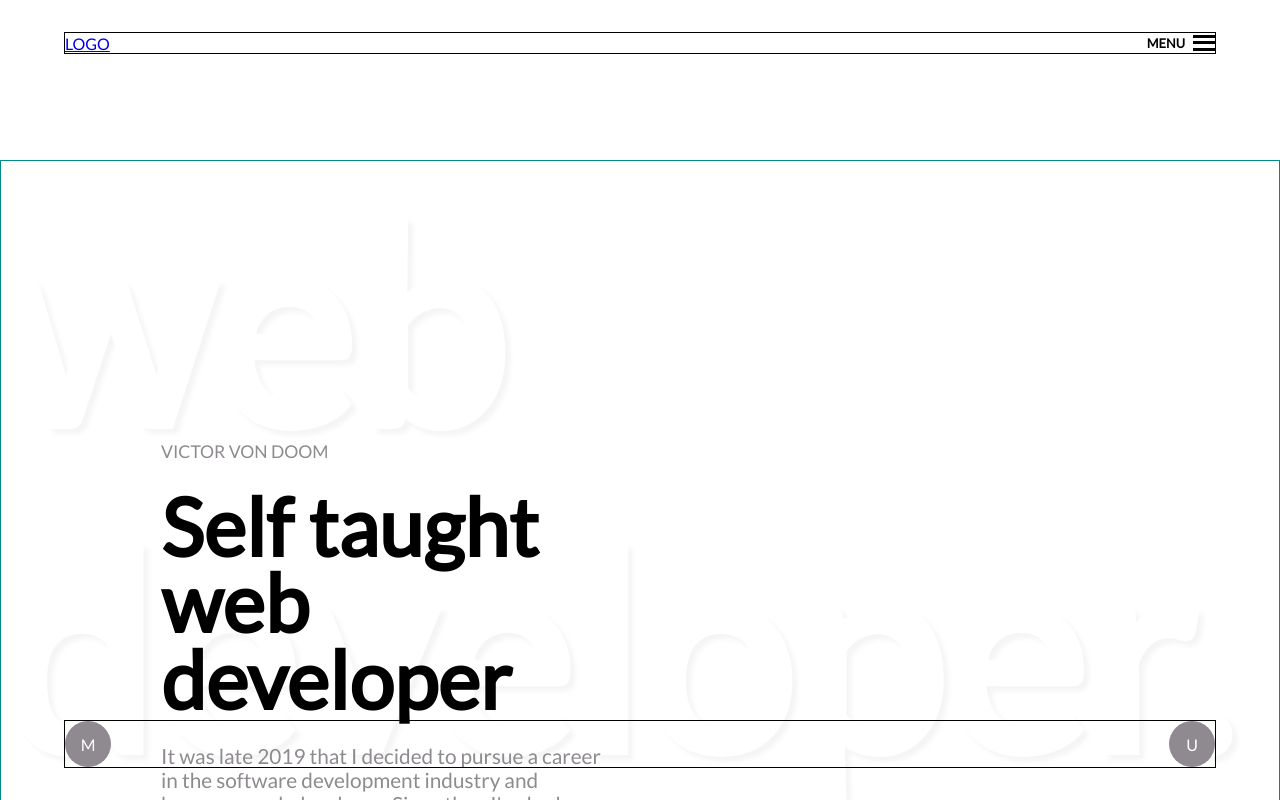
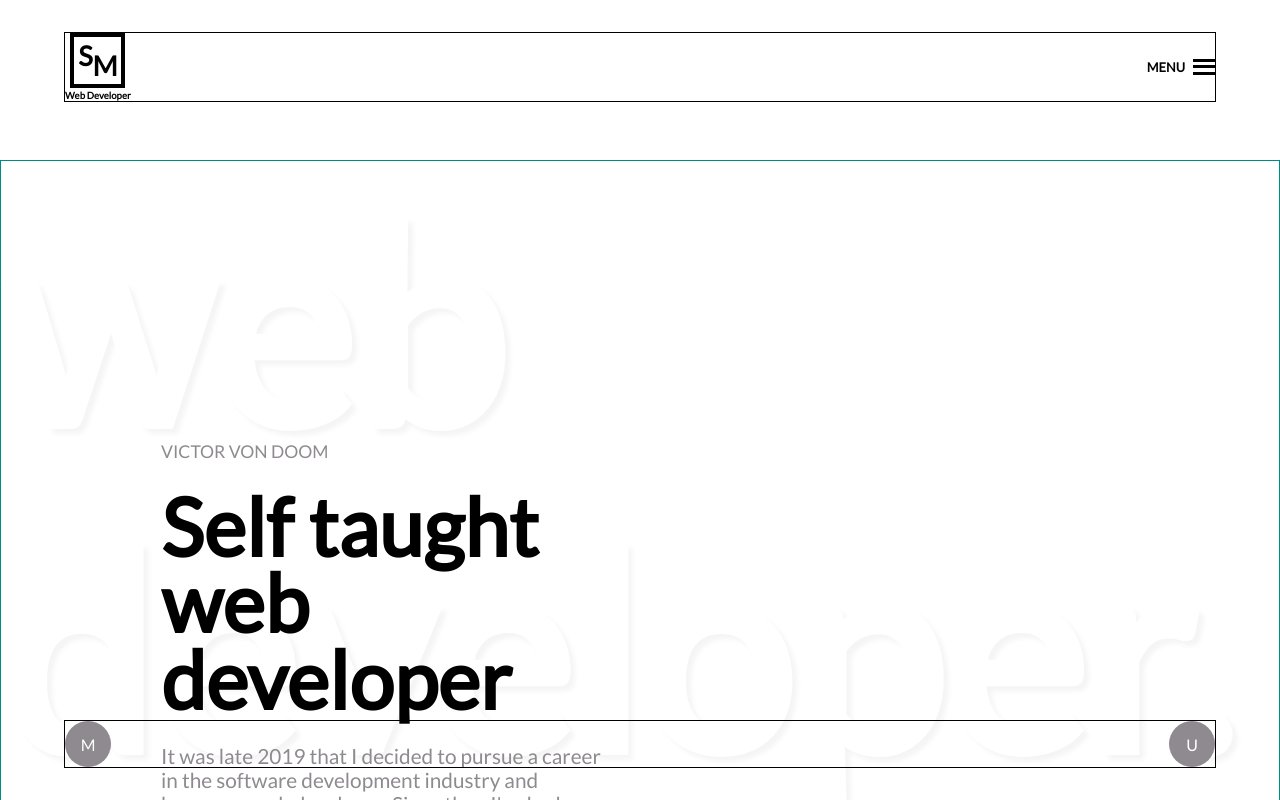
Before and after one commit to SizweMalobola/Portfolio_site, a React (Create React App) app: page / in a window 1280 px wide. Shown: the top 800 px of the page. Built offline with nearby package versions, Linux system fonts and the light colour scheme.

Commit message:
added logo and relevent styling

```diff
--- a/src/components/Navbar.js
+++ b/src/components/Navbar.js
@@ -7,7 +7,11 @@ function Navbar() {
   return (
     <nav className={styles["container"]}>
       <a href="/" className={styles["logo"]}>
-        LOGO
+        <span>
+          <b>S</b>
+          <b>M</b>
+        </span>
+        <span>Web Developer</span>
       </a>
       <div className={styles["menu"]}>
         <span className={styles["menu-text"]}>MENU</span>
--- a/src/components/navbarStyle.module.css
+++ b/src/components/navbarStyle.module.css
@@ -9,11 +9,47 @@
   align-items: center;
   margin: 0 4rem;
 }
+.logo {
+  display: flex;
+  flex-direction: column;
+  text-decoration: none;
+  color: black;
+  align-items: center;
+}
+/* Todo add hover state to the logo */
+.logo span:first-child {
+  width: 55px;
+  height: 55px;
+  border: 4px solid black;
+  padding: 2px;
+  position: relative;
+  display: flex;
+}
+.logo span:last-child {
+  padding-top: 2px;
+  font-size: 0.6rem;
+  font-weight: 600;
+}
+.logo span:first-child b {
+  flex-grow: 1;
+  font-size: 1.7rem;
+  font-stretch: expanded;
+}
+.logo span:first-child b:first-child {
+  align-self: flex-start;
+  text-align: right;
+}
+.logo span:first-child b:last-child {
+  align-self: flex-end;
+  text-align: left;
+}
 .menu {
   display: flex;
   justify-content: center;
   align-items: center;
 }
+/* Todo add hover state to the menu */
+
 .menu-text {
   padding-right: 8px;
   font-weight: 600;
```
